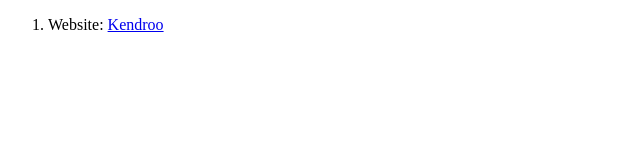
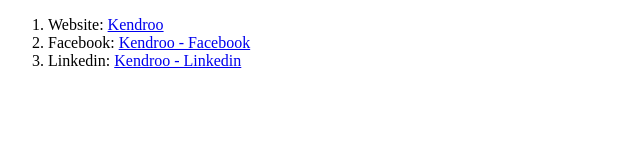
Before and after one commit to kendroo-io/QR, a plain HTML site: page index.html in a window 1280 px wide. Shown: the whole page, without its empty margins (0-640 px from the left). Drawn offline with Linux system fonts and the light colour scheme.

Commit message:
links revised

```diff
--- a/index.html
+++ b/index.html
@@ -7,7 +7,17 @@
   </head>
   <body>
     <ol>
-      <li>Website: <a href="https://kendroo-io.netlify.app/">Kendroo</a></li>
+      <li>Website: <a href="https://kendroo.io/">Kendroo</a></li>
+      <li>
+        Facebook:
+        <a href="https://www.facebook.com/info.kendroo">Kendroo - Facebook</a>
+      </li>
+      <li>
+        Linkedin:
+        <a href="https://www.linkedin.com/company/kendroo-io/?viewAsMember=true"
+          >Kendroo - Linkedin</a
+        >
+      </li>
     </ol>
   </body>
 </html>
```
